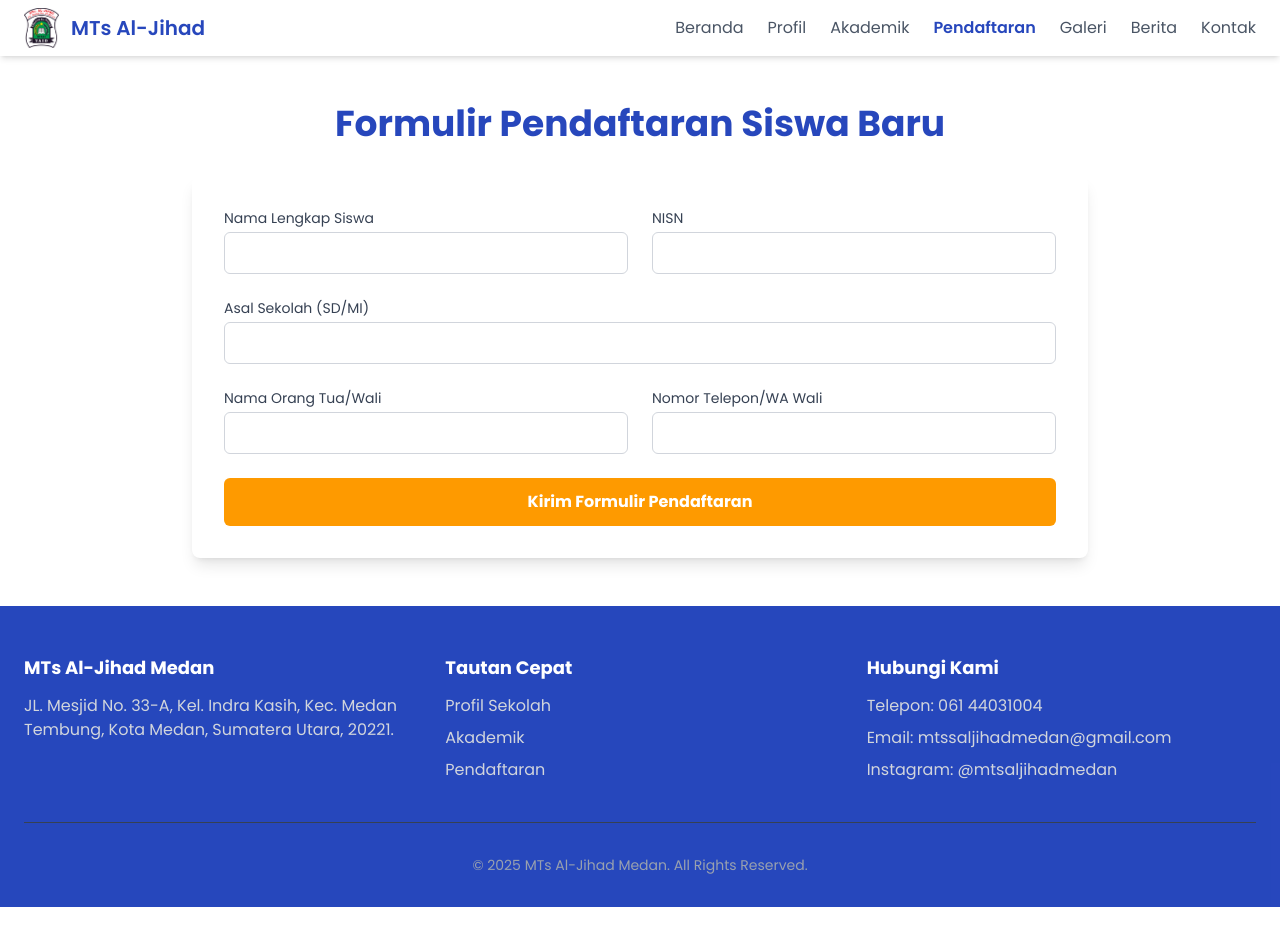
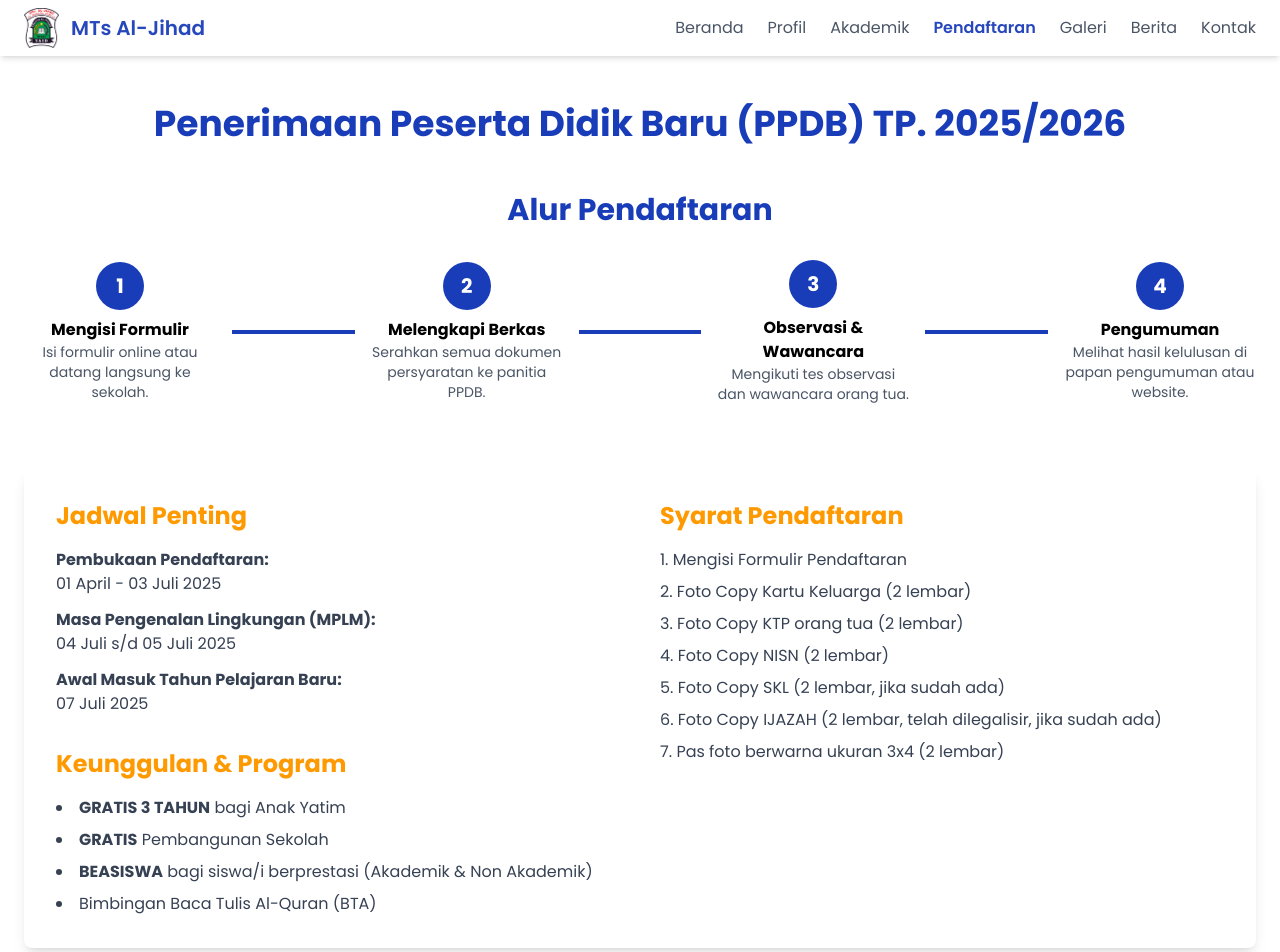
Before and after one commit to ihsanularifinm/mtsaljihadmedan-frontend, a React (Vite) app: page /pendaftaran in a window 1280 px wide. Shown: the top 952 px of the page. Before the commit the page ends 907 px from the top, so only its background shows below. Built offline with nearby package versions, Linux system fonts and the light colour scheme.

Commit message:
feat: Implement lightbox gallery and apply various fixes

```diff
--- a/package.json
+++ b/package.json
@@ -15,7 +15,8 @@
     "react": "^19.1.1",
     "react-dom": "^19.1.1",
     "react-helmet-async": "^2.0.5",
-    "react-router-dom": "^7.8.2"
+    "react-router-dom": "^7.8.2",
+    "yet-another-react-lightbox": "^3.25.0"
   },
   "devDependencies": {
     "@eslint/js": "^9.33.0",
--- a/src/App.jsx
+++ b/src/App.jsx
@@ -12,7 +12,8 @@ import Berita from './pages/Berita';
 import DetailBerita from './pages/DetailBerita';
 import Galeri from './pages/Galeri';
 import Akademik from './pages/Akademik';
-import Pendaftaran from './pages/Pendaftaran';
+import PendaftaranForm from './pages/PendaftaranForm';
+import PendaftaranInfo from './pages/PendaftaranInfo';
 import Kontak from './pages/Kontak';
 import LoginPage from './pages/LoginPage';
 
@@ -39,7 +40,8 @@ function App() {
 				<Route path="berita/:id" element={<DetailBerita />} />
 				<Route path="galeri" element={<Galeri />} />
 				<Route path="akademik" element={<Akademik />} />
-				<Route path="pendaftaran" element={<Pendaftaran />} />
+				<Route path="pendaftaran" element={<PendaftaranInfo />} />
+				<Route path="pendaftaran/form" element={<PendaftaranForm />} />
 				<Route path="kontak" element={<Kontak />} />
 			</Route>
 
--- a/src/components/ProfilSingkat.jsx
+++ b/src/components/ProfilSingkat.jsx
@@ -1,19 +1,57 @@
+import { useState, useEffect } from 'react';
 import { Link } from 'react-router-dom';
+import axios from 'axios';
 
 function ProfilSingkat() {
+	// Siapkan state untuk menampung data profil
+	const [profilData, setProfilData] = useState(null);
+	const [loading, setLoading] = useState(true);
+
+	useEffect(() => {
+		const fetchProfil = async () => {
+			try {
+				// Panggil API profil
+				const response = await axios.get(`${import.meta.env.VITE_API_URL}/api/profil`);
+				setProfilData(response.data);
+			} catch (error) {
+				console.error('Gagal mengambil data profil singkat', error);
+			} finally {
+				setLoading(false);
+			}
+		};
+		fetchProfil();
+	}, []);
+
+	// Tampilkan pesan loading jika data belum siap
+	if (loading) {
+		return (
+			<section className="py-16 bg-gray-50">
+				<div className="container mx-auto px-6 text-center">
+					<h2 className="text-3xl font-bold text-blue-800 mb-4">Profil Madrasah</h2>
+					<p>Memuat data...</p>
+				</div>
+			</section>
+		);
+	}
+
 	return (
-		<section id="profil" className="py-16">
+		<section id="profil" className="py-16 bg-gray-50">
 			<div className="container mx-auto px-6 text-center">
-				<h2 className="text-3xl font-bold text-blue-800/94 mb-4">Profil Madrasah</h2>
-				<p className="max-w-3xl mx-auto text-gray-700 mb-8">MTs Al-Jihad adalah lembaga pendidikan Islam yang berkomitmen mencetak generasi cerdas, berakhlak mulia, dan siap menghadapi tantangan zaman dengan landasan Iman dan Taqwa serta penguasaan Ilmu Pengetahuan dan Teknologi.</p>
+				<h2 className="text-3xl font-bold text-blue-800 mb-4">Profil Madrasah</h2>
+
+				{/* Tampilkan Sejarah Singkat dari API */}
+				<p className="max-w-3xl mx-auto text-gray-700 mb-8">{profilData ? profilData.sejarah_singkat : 'Data sejarah tidak ditemukan.'}</p>
+
 				<div className="flex flex-col md:flex-row gap-8 max-w-4xl mx-auto">
 					<div className="md:w-1/2 bg-white p-8 rounded-lg shadow-lg text-left">
 						<h3 className="text-2xl font-bold text-amber-500 mb-4">Visi</h3>
-						<p className="text-gray-700">Menjadi lembaga pendidikan yang berkompeten dan berdedikasi tinggi serta mampu bersaing dalam pembangunan nasional di era globalisasi & informasi dengan dilandasi IMTAQ & IPTEK.</p>
+						{/* Tampilkan Visi dari API */}
+						<p className="text-gray-700">{profilData ? profilData.visi : 'Data visi tidak ditemukan.'}</p>
 					</div>
 					<div className="md:w-1/2 bg-white p-8 rounded-lg shadow-lg text-left">
 						<h3 className="text-2xl font-bold text-amber-500 mb-4">Misi</h3>
-						<p className="text-gray-700">Menerapkan Aqidah yang kokoh, membentuk peserta didik yang cerdas dan berakhlakul Karimah, serta mengembangkan pengetahuan dan keterampilan yang produktif.</p>
+						{/* Tampilkan Misi dari API */}
+						<p className="text-gray-700">{profilData ? profilData.misi : 'Data misi tidak ditemukan.'}</p>
 					</div>
 				</div>
 				<Link to="/profil" className="mt-8 inline-block bg-amber-500 text-white font-bold py-2 px-6 rounded-full hover:bg-amber-600 transition-colors duration-300">
--- a/src/index.css
+++ b/src/index.css
@@ -5,3 +5,7 @@
 body {
 	font-family: 'Poppins', sans-serif;
 }
+
+.yarl__root {
+	--yarl__color_backdrop: rgba(0, 0, 0, 0.85);
+}
--- a/src/pages/Pendaftaran.jsx
+++ b/src/pages/PendaftaranForm.jsx
@@ -2,7 +2,7 @@ import { useState } from 'react';
 import axios from 'axios';
 import { Helmet } from 'react-helmet-async';
 
-function Pendaftaran() {
+function PendaftaranForm() {
 	// State untuk menampung data dari setiap input
 	const [formData, setFormData] = useState({
 		nama_lengkap: '',
@@ -109,4 +109,4 @@ function Pendaftaran() {
 		</main>
 	);
 }
-export default Pendaftaran;
+export default PendaftaranForm;
--- /dev/null
+++ b/src/pages/PendaftaranInfo.jsx
@@ -0,0 +1,109 @@
+// file: src/pages/PendaftaranInfo.jsx
+
+import { Helmet } from 'react-helmet-async';
+import { Link } from 'react-router-dom';
+
+function PendaftaranInfo() {
+	return (
+		<main className="container mx-auto px-6 py-12">
+			<Helmet>
+				<title>Pendaftaran - MTs Al-Jihad Medan</title>
+			</Helmet>
+
+			<h1 className="text-4xl font-bold text-center text-blue-800 mb-12">Penerimaan Peserta Didik Baru (PPDB) TP. 2025/2026</h1>
+
+			<section className="mb-16">
+				<h2 className="text-3xl font-bold text-blue-800 mb-8 text-center">Alur Pendaftaran</h2>
+				<div className="flex flex-col md:flex-row items-center justify-center space-y-4 md:space-y-0 md:space-x-4">
+					<div className="flex flex-col items-center text-center w-48">
+						<div className="w-12 h-12 bg-blue-800 text-white rounded-full flex items-center justify-center font-bold text-xl">1</div>
+						<h3 className="font-bold mt-2">Mengisi Formulir</h3>
+						<p className="text-sm text-gray-600">Isi formulir online atau datang langsung ke sekolah.</p>
+					</div>
+					<div className="flex-1 h-1 bg-blue-800 hidden md:block"></div>
+					<div className="flex flex-col items-center text-center w-48">
+						<div className="w-12 h-12 bg-blue-800 text-white rounded-full flex items-center justify-center font-bold text-xl">2</div>
+						<h3 className="font-bold mt-2">Melengkapi Berkas</h3>
+						<p className="text-sm text-gray-600">Serahkan semua dokumen persyaratan ke panitia PPDB.</p>
+					</div>
+					<div className="flex-1 h-1 bg-blue-800 hidden md:block"></div>
+					<div className="flex flex-col items-center text-center w-48">
+						<div className="w-12 h-12 bg-blue-800 text-white rounded-full flex items-center justify-center font-bold text-xl">3</div>
+						<h3 className="font-bold mt-2">Observasi & Wawancara</h3>
+						<p className="text-sm text-gray-600">Mengikuti tes observasi dan wawancara orang tua.</p>
+					</div>
+					<div className="flex-1 h-1 bg-blue-800 hidden md:block"></div>
+					<div className="flex flex-col items-center text-center w-48">
+						<div className="w-12 h-12 bg-blue-800 text-white rounded-full flex items-center justify-center font-bold text-xl">4</div>
+						<h3 className="font-bold mt-2">Pengumuman</h3>
+						<p className="text-sm text-gray-600">Melihat hasil kelulusan di papan pengumuman atau website.</p>
+					</div>
+				</div>
+			</section>
+
+			<section className="mb-16">
+				<div className="bg-white p-8 rounded-lg shadow-lg grid md:grid-cols-2 gap-10">
+					<div>
+						<h3 className="text-2xl font-bold text-amber-500 mb-4">Jadwal Penting</h3>
+						<ul className="text-gray-700 space-y-3">
+							<li>
+								<strong>Pembukaan Pendaftaran:</strong>
+								<br />
+								01 April - 03 Juli 2025
+							</li>
+							<li>
+								<strong>Masa Pengenalan Lingkungan (MPLM):</strong>
+								<br />
+								04 Juli s/d 05 Juli 2025
+							</li>
+							<li>
+								<strong>Awal Masuk Tahun Pelajaran Baru:</strong>
+								<br />
+								07 Juli 2025
+							</li>
+						</ul>
+						<h3 className="text-2xl font-bold text-amber-500 mt-8 mb-4">Keunggulan & Program</h3>
+						<ul className="list-disc list-inside text-gray-700 space-y-2">
+							<li>
+								<strong>GRATIS 3 TAHUN</strong> bagi Anak Yatim
+							</li>
+							<li>
+								<strong>GRATIS</strong> Pembangunan Sekolah
+							</li>
+							<li>
+								<strong>BEASISWA</strong> bagi siswa/i berprestasi (Akademik & Non Akademik)
+							</li>
+							<li>Bimbingan Baca Tulis Al-Quran (BTA)</li>
+						</ul>
+					</div>
+					<div>
+						<h3 className="text-2xl font-bold text-amber-500 mb-4">Syarat Pendaftaran</h3>
+						<ol className="list-decimal list-inside text-gray-700 space-y-2">
+							<li>Mengisi Formulir Pendaftaran</li>
+							<li>Foto Copy Kartu Keluarga (2 lembar)</li>
+							<li>Foto Copy KTP orang tua (2 lembar)</li>
+							<li>Foto Copy NISN (2 lembar)</li>
+							<li>Foto Copy SKL (2 lembar, jika sudah ada)</li>
+							<li>Foto Copy IJAZAH (2 lembar, telah dilegalisir, jika sudah ada)</li>
+							<li>Pas foto berwarna ukuran 3x4 (2 lembar)</li>
+						</ol>
+					</div>
+				</div>
+			</section>
+
+			<section className="text-center">
+				<h2 className="text-2xl font-bold text-blue-800 mb-4">Siap Bergabung dengan Keluarga Besar MTs Al-Jihad?</h2>
+				<p className="text-gray-700 mb-6">Daftarkan putra/putri Anda sekarang juga melalui tautan di bawah ini atau hubungi kami untuk informasi lebih lanjut.</p>
+				{/* Tombol ini sekarang mengarah ke halaman formulir */}
+				<Link to="/pendaftaran/form" className="bg-amber-500 hover:bg-amber-600 text-white font-bold py-3 px-8 rounded-full text-lg transition duration-300">
+					Formulir Pendaftaran Online
+				</Link>
+				<Link to="/kontak" className="ml-4 text-blue-800 font-semibold">
+					Hubungi Panitia
+				</Link>
+			</section>
+		</main>
+	);
+}
+
+export default PendaftaranInfo;
--- a/src/pages/Profil.jsx
+++ b/src/pages/Profil.jsx
@@ -33,7 +33,7 @@ function Profil() {
 				<>
 					<section className="mb-16">
 						<div className="bg-white p-8 rounded-lg shadow-lg">
-							<h2 className="text-3xl font-bold text-amber-500 mb-4">Sejarah Singkat</h2>
+							<h2 className="text-3xl font-bold text-amber-500 mb-4">Sejarah Sekolah</h2>
 							<p className="text-gray-700 leading-relaxed whitespace-pre-line">{profilData.sejarah}</p>
 						</div>
 					</section>
--- a/src/pages/admin/KelolaProfil.jsx
+++ b/src/pages/admin/KelolaProfil.jsx
@@ -3,8 +3,8 @@ import axios from 'axios';
 import { Helmet } from 'react-helmet-async';
 
 function KelolaProfil() {
-	// State untuk menyimpan data form
 	const [formData, setFormData] = useState({
+		sejarah_singkat: '',
 		sejarah: '',
 		visi: '',
 		misi: '',
@@ -65,10 +65,17 @@ function KelolaProfil() {
 			<div className="bg-white p-8 rounded-lg shadow-lg">
 				<form onSubmit={handleSubmit}>
 					<div className="mb-6">
+						<label htmlFor="sejarah_singkat" className="block text-xl font-medium text-gray-700 mb-2">
+							Sejarah Singkat (untuk Halaman Utama)
+						</label>
+						<textarea id="sejarah_singkat" name="sejarah_singkat" rows="4" className="w-full px-3 py-2 border border-gray-300 rounded-md" value={formData.sejarah_singkat} onChange={handleChange}></textarea>
+					</div>
+
+					<div className="mb-6">
 						<label htmlFor="sejarah" className="block text-xl font-medium text-gray-700 mb-2">
-							Sejarah Singkat
+							Sejarah Lengkap (untuk Halaman Profil)
 						</label>
-						<textarea id="sejarah" name="sejarah" rows="8" className="w-full px-3 py-2 border border-gray-300 rounded-md shadow-sm focus:outline-none focus:ring-blue-500" value={formData.sejarah} onChange={handleChange}></textarea>
+						<textarea id="sejarah" name="sejarah" rows="8" className="w-full px-3 py-2 border border-gray-300 rounded-md" value={formData.sejarah} onChange={handleChange}></textarea>
 					</div>
 
 					<div className="mb-6">
```
Also changed, not shown: src/pages/Galeri.jsx (+33 -24 lines), 1 other file (tests, documents, lock files or other folders).
